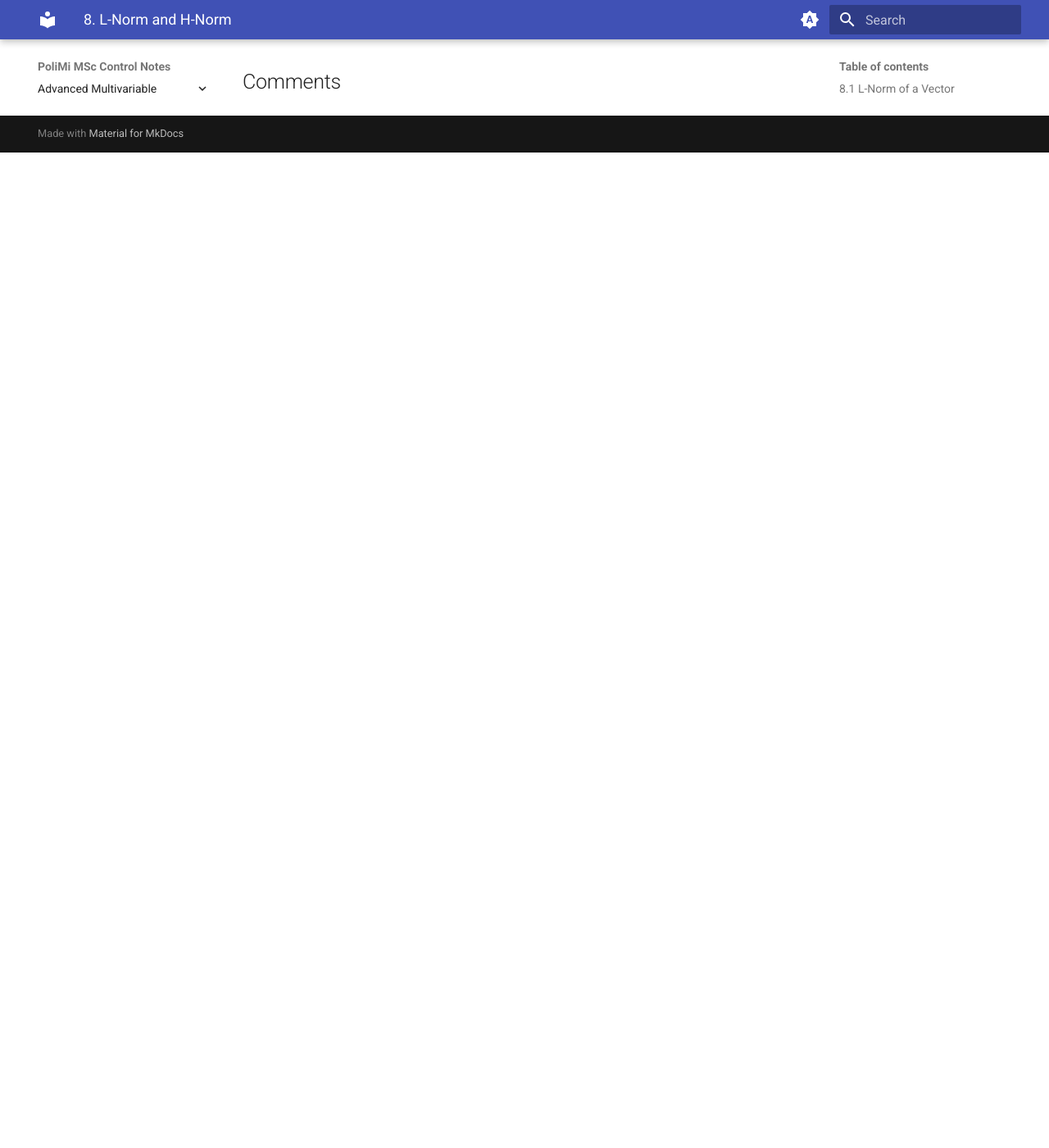
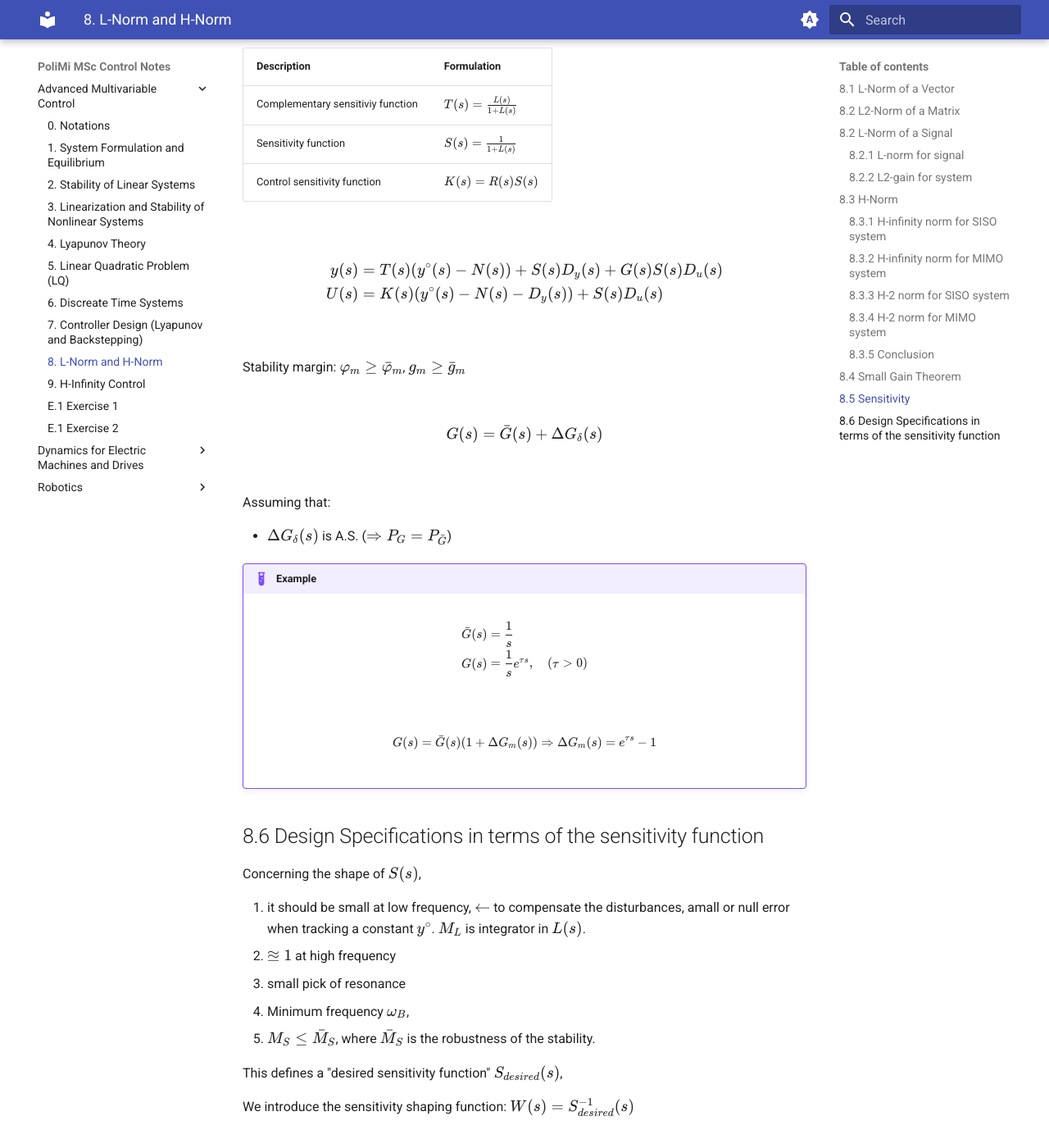
Before and after one commit to hari-robotics/polimi-msc-control-notes, an MkDocs documentation site: the page built from docs/advanced-multivariable-control/chapter8.md, in a window 1280 px wide and 1400 px high, scrolled down 12965 px. Shown: the whole window at 82% size. Built offline with MkDocs 1.6.1 and Material for MkDocs 9.7.7, drawn with Linux system fonts in a browser that asks for light colours; comment, search, counter and statistics services are not loaded; before the commit the page ends 13151 px from its top, so only the background shows below that.

Commit message:
add new chpter in advanced ctl

```diff
--- a/docs/advanced-multivariable-control/chapter8.md
+++ b/docs/advanced-multivariable-control/chapter8.md
@@ -445,3 +445,53 @@ $$
 $$
 
 and we have: $\varphi_m \geq \frac{1}{M_T}$.
+
+|Description|Formulation|
+|---|---|
+|Complementary sensitiviy function|$T(s) = \frac{L(s)}{1+L(s)}$ |
+|Sensitivity function|$S(s) = \frac{1}{1+L(s)}$|
+|Control sensitivity function |$K(s) = R(s)S(s)$|
+
+$$
+\begin{aligned}
+y(s) &= T(s)(y^\circ(s)-N(s)) + S(s)D_y(s)+G(s)S(s)D_u(s) \\
+U(s) &= K(s)(y^\circ(s)-N(s) - D_y(s)) + S(s)D_u(s)
+\end{aligned}
+$$
+
+Stability margin: $\varphi_m \geq \bar \varphi_m$, $g_m \geq \bar g_m$
+
+$$
+G(s) = \bar G(s) + \Delta G_\delta(s)
+$$
+
+Assuming that:
+
+* $\Delta G_\delta (s)$ is A.S. ($\Rightarrow P_G=P_{\bar G}$)
+
+!!! example
+    $$
+    \begin{aligned}
+    \bar G(s) &= \frac{1}{s} \\
+    G(s) &= \frac{1}{s} e^{\tau s},\quad (\tau > 0)
+    \end{aligned}
+    $$
+
+    $$
+    G(s) = \bar G(s)(1+\Delta G_m(s)) \Rightarrow \Delta G_m(s) = e^{\tau s} - 1
+    $$
+
+## 8.6 Design Specifications in terms of the sensitivity function
+
+Concerning the shape of $S(s)$,
+
+1. it should be small at low frequency, $\leftarrow$ to compensate the disturbances, amall or null error when tracking a constant $y^\circ$. $M_L$ is integrator in $L(s)$.
+2. $\approxeq 1$ at high frequency
+3. small pick of resonance
+
+* Minimum frequency $\omega_B$,
+* $M_S \leq \bar M_S$, where $\bar M_S$ is the robustness of the stability.
+
+This defines a "desired sensitivity function" $S_{desired}(s)$,
+
+We introduce the sensitivity shaping function: $W(s) = S^{-1}_{desired}(s)$
--- a/mkdocs.yml
+++ b/mkdocs.yml
@@ -12,6 +12,7 @@ nav:
     - '6. Discreate Time Systems': 'advanced-multivariable-control/chapter6.md'
     - '7. Controller Design (Lyapunov and Backstepping)': 'advanced-multivariable-control/chapter7.md'
     - '8. L-Norm and H-Norm': 'advanced-multivariable-control/chapter8.md'
+    - '9. H-Infinity Control': 'advanced-multivariable-control/chapter9.md'
     - 'E.1 Exercise 1': 'advanced-multivariable-control/exercise1.md'
     - 'E.1 Exercise 2': 'advanced-multivariable-control/exercise2.md'
 - Dynamics for Electric Machines and Drives:
@@ -83,6 +84,7 @@ markdown_extensions:
   - pymdownx.superfences
   - footnotes
 
+
 plugins:
   - glightbox
   - search
```
Also changed, not shown: docs/advanced-multivariable-control/chapter9.md (added, +77 -0 lines).
